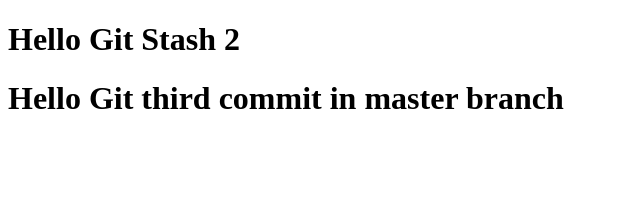
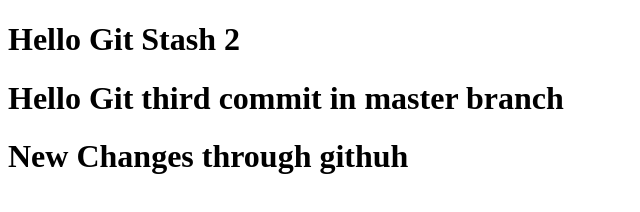
Before and after one commit to sraghuvanshi/advance_git, a plain HTML site: page index.html in a window 1280 px wide. Shown: the whole page, without its empty margins (0-640 px from the left). Drawn offline with Linux system fonts and the light colour scheme.

Commit message:
Update index.html

```diff
--- a/index.html
+++ b/index.html
@@ -13,5 +13,6 @@
   <body>
     <h1>Hello Git Stash 2</h1>
     <h1>Hello Git third commit in master branch</h1>
+    <h1> New Changes through githuh </h1>
   </body>
 </html>
```
